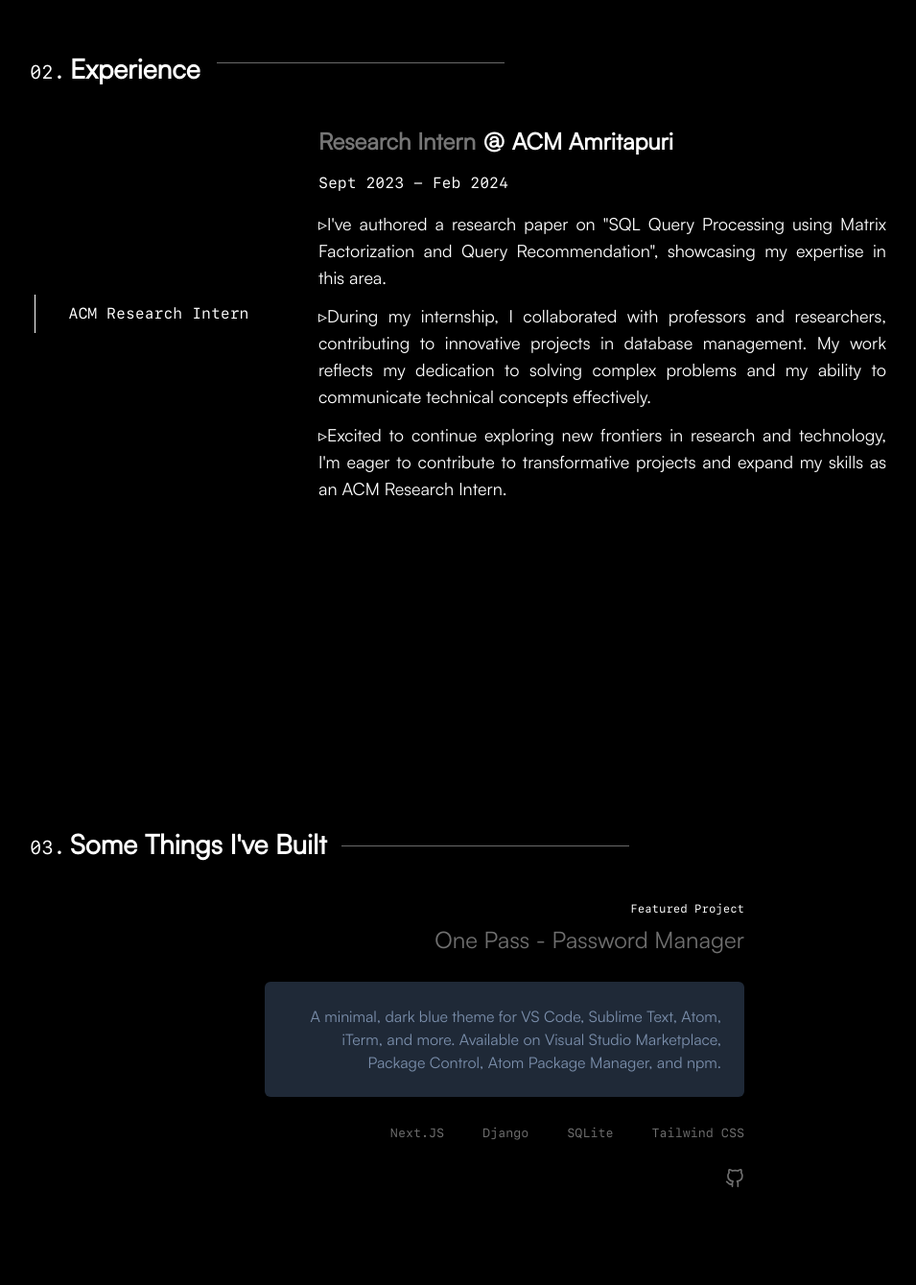
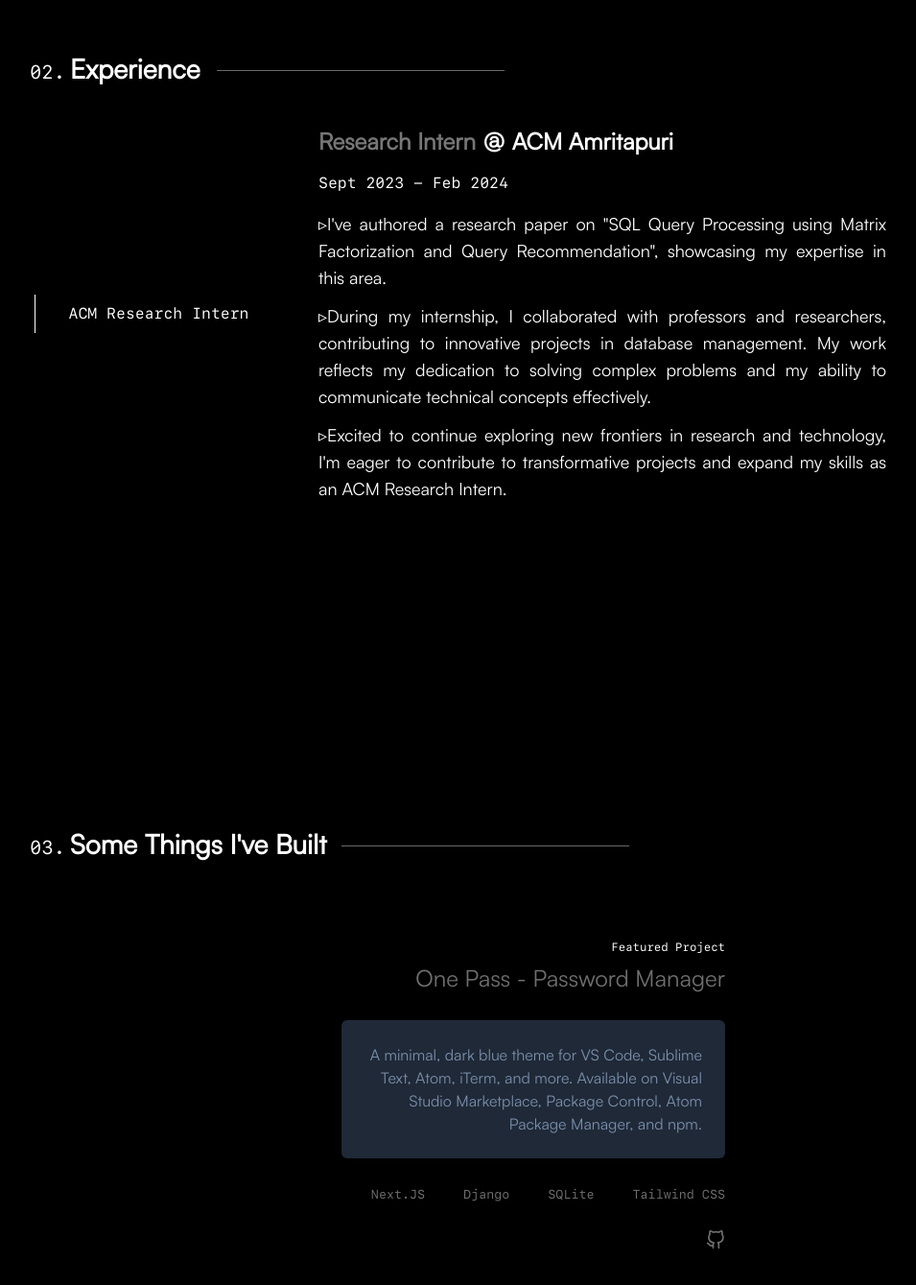
Before and after one commit to Rohithk2003/portfolio, a Next.js app: page / in a window 1280 px wide. Shown: the part 1897-3236 px from the top of the page at 96% size, without its empty margins (212-1167 px from the left). Built offline with nearby package versions, Linux system fonts and the light colour scheme; what tailwindcss-animated would draw is missing.

Commit message:
fixed some alignment issues

```diff
--- a/components/Project.js
+++ b/components/Project.js
@@ -89,10 +89,10 @@
 			id={"about"}
 			className={`${
 				inView ? "pop-up animate-1" : "opacity-0"
-			} h-max text-justify mt-28 lg:pt-36  flex flex-wrap justify-center lg:pl-[184px] md:pl-20     pl-5 md:p-20 sm:p-14 p-5 xs:pt-0 pt-20  pr-22 `}
+			} h-max text-justify mt-28 lg:pt-36  flex flex-wrap justify-center lg:pl-[184px] md:pl-20     pl-5 md:p-20 sm:p-14 p-5 xs:pt-0 pt-20  lg:pr-22 pr-0 `}
 		>
-			<div className="w-full h-20">
-				<div className="flex flex-row gap-5 justify-start items-center ">
+			<div className="w-full min-h-20">
+				<div className="flex flex-row gap-5  justify-start items-center ">
 					<div
 						className={`project-text  before:content-['03.'] text-[28px] after:md:w-[300px] after:w-[100px] after:md:left-[300px] after:left-[140px] font-bold `}
 					>
@@ -101,27 +101,27 @@
 				</div>
 			</div>
 			<div
-				className={`flex flex-col flex-wrap xl:gap-2 gap-3 md:justify-end justify-start  md:items-end items-start  md:w-2/3 w-full  h-full`}
+				className={`flex flex-col flex-wrap xl:gap-2 xl:pt-0 mt-10 gap-3 pr-5 lg:justify-end justify-start  lg:items-end items-start  xl:w-2/3 w-full  h-full`}
 			>
 				<div
-					className={`${sf.className} md:text-xs text-md md:text-end text-start w-full`}
+					className={`${sf.className} lg:text-xs text-md lg:text-end text-start w-full`}
 				>
 					Featured Project
 				</div>
 				<div
-					className={`${ca.className} text-2xl md:text-end text-star w-full mb-5 text-[#6f6f6f]`}
+					className={`${ca.className} text-2xl lg:text-end text-star w-full mb-5 text-[#6f6f6f]`}
 				>
 					One Pass - Password Manager
 				</div>
 				<div
-					className={`${ca.className} w-[500px] bg-gray-800 text-[#7b8fac] p-6 md:text-right text-start rounded-md `}
+					className={`${ca.className} max-w-[400px]  bg-gray-800 text-[#7b8fac] p-6 lg:text-right text-start rounded-md `}
 				>
 					A minimal, dark blue theme for VS Code, Sublime Text, Atom, iTerm, and
 					more. Available on Visual Studio Marketplace, Package Control, Atom
 					Package Manager, and npm.
 				</div>
 				<ul
-					className={`flex flex-row gap-10 p-5 md:pr-0 pr-auto md:pl-auto pl-0  ${sf.className} text-[13px] text-[#6f6f6f]`}
+					className={`flex flex-wrap flex-row lg:gap-10 gap-7 p-5 lg:pr-0 pr-auto lg:pl-auto pl-0  ${sf.className} text-[13px] text-[#6f6f6f]`}
 				>
 					<li>Next.JS</li>
 					<li>Django</li>
--- a/components/about.js
+++ b/components/about.js
@@ -32,7 +32,7 @@
 				className={`flex flex-row flex-wrap xl:gap-0 gap-10 justify-center  items-center  w-full h-full`}
 			>
 				<div
-					className={`${ca.className} lg:w-1/2 w-full h-full text-start font-mono text-[17px] text-[#767676] flex flex-col gap-5`}
+					className={`${ca.className} xl:w-1/2 w-full h-full text-start font-mono text-[17px] text-[#767676] flex flex-col gap-5`}
 				>
 					<div>
 						Hello I&apos;m Rohith, a passionate frontend developer based in
--- a/components/experience.js
+++ b/components/experience.js
@@ -53,7 +53,7 @@
 					</ul>
 				</div>
 				<div
-					className={`lg:w-2/3 w-full h-full flex justify-start flex-col gap-4 items-start ${ca.className}`}
+					className={`xl:w-2/3 w-full h-full flex justify-start flex-col gap-4 items-start ${ca.className}`}
 				>
 					<div className="text-2xl font-bold flex flex-row gap-2">
 						<span className="text-[#767676]">Research Intern</span>{" "}
--- a/styles/globals.css
+++ b/styles/globals.css
@@ -510,7 +510,7 @@
 	content: "";
 	display: block;
 	position: relative;
-	top: -28px;
+	top: -20px;
 	height: 1px;
 	margin-left: 20px;
 	background-color: dimgray;
```
